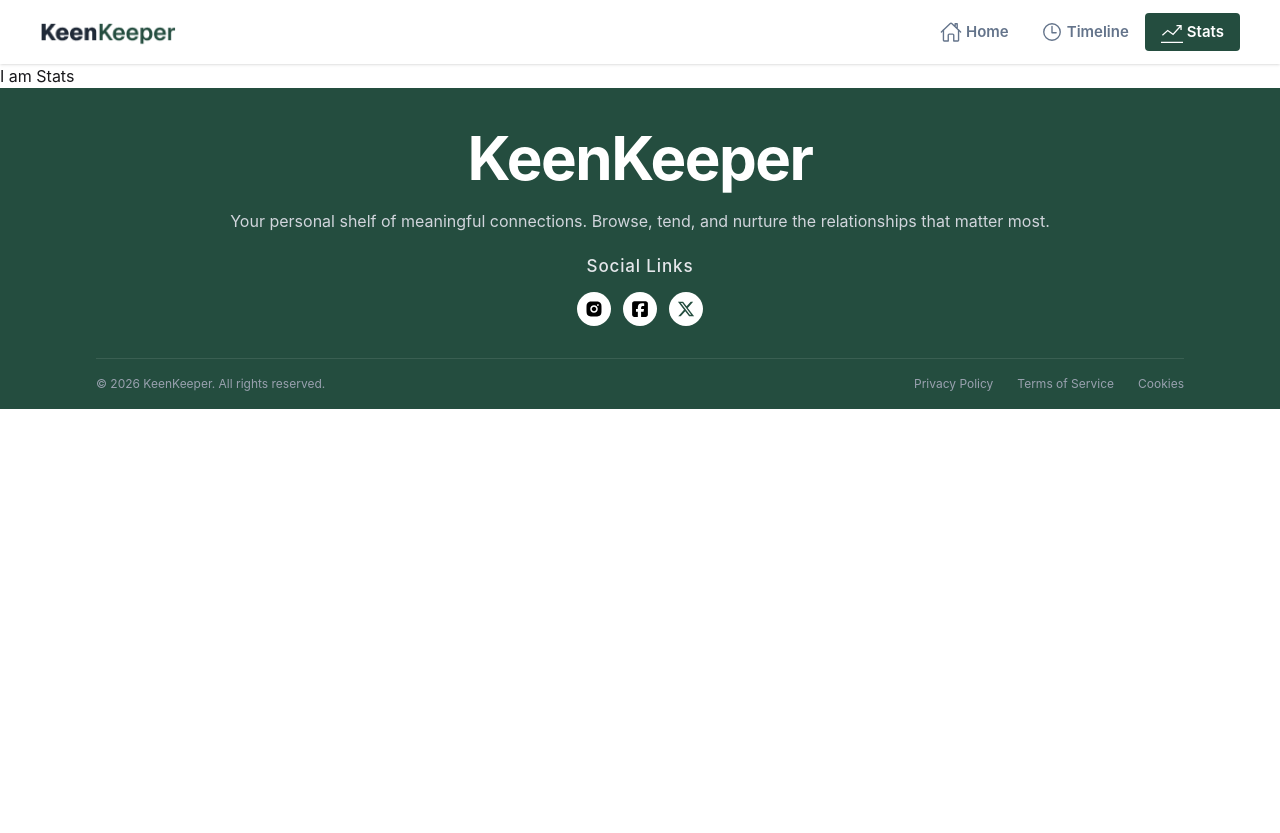
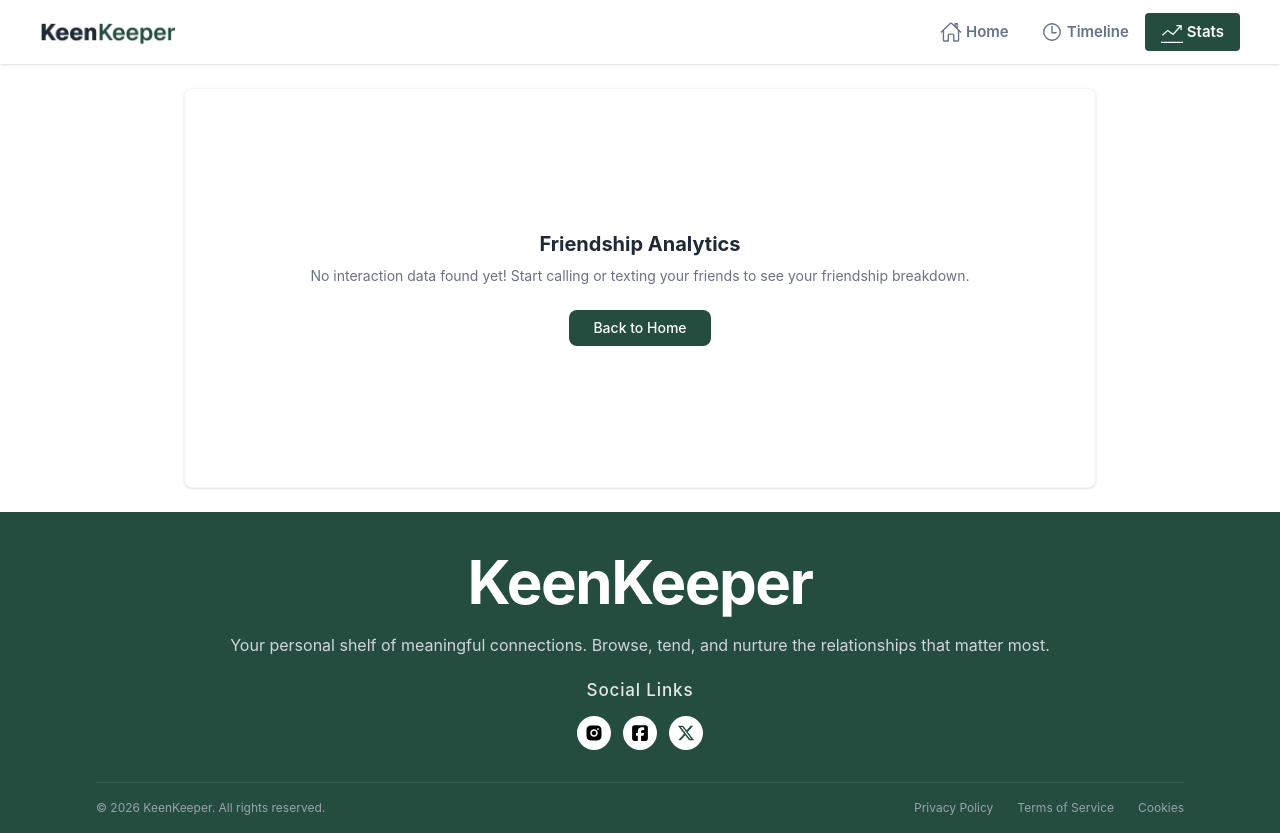
Before and after one commit to HSBHasib/PH-ASSIGNMENT-07, a React (Vite) app: page /stats in a window 1280 px wide. Before the commit the page ends 800 px from the top, so only its background shows below. Built offline with nearby package versions, Linux system fonts and the light colour scheme.

Commit message:
add fetures on stats section if friendContact emtpy then show the no data div

```diff
--- a/package.json
+++ b/package.json
@@ -15,6 +15,7 @@
     "react-dom": "^19.2.0",
     "react-icons": "^5.6.0",
     "react-router": "^7.14.0",
+    "recharts": "^3.8.1",
     "tailwindcss": "^4.2.2"
   },
   "devDependencies": {
--- /dev/null
+++ b/src/pages/Stats/PieChart.jsx
@@ -0,0 +1,41 @@
+// import { Pie, PieChart } from 'recharts';
+
+// // #region Sample data
+// const data = [
+//   { name: 'Group A', value: 400, fill: '#0088FE' },
+//   { name: 'Group B', value: 300, fill: '#00C49F' },
+//   { name: 'Group C', value: 300, fill: '#FFBB28' },
+//   { name: 'Group D', value: 200, fill: '#FF8042' },
+// ];
+
+// // #endregion
+// export default function PieChartWithPaddingAngle({ isAnimationActive = true }: { isAnimationActive?: boolean }) {
+//   return (
+//     <PieChart style={{ width: '100%', maxWidth: '500px', maxHeight: '80vh', aspectRatio: 1 }} responsive>
+//       <Pie
+//         data={data}
+//         innerRadius="80%"
+//         outerRadius="100%"
+//         // Corner radius is the rounded edge of each pie slice
+//         cornerRadius="50%"
+//         fill="#8884d8"
+//         // padding angle is the gap between each pie slice
+//         paddingAngle={5}
+//         dataKey="value"
+//         isAnimationActive={isAnimationActive}
+//       />
+//     </PieChart>
+//   );
+// }
+
+import React from 'react'
+
+const PieChart = () => {
+  return (
+    <div>
+
+    </div>
+  )
+}
+
+export default PieChart
--- a/src/pages/Stats/Stats.jsx
+++ b/src/pages/Stats/Stats.jsx
@@ -1,11 +1,60 @@
-import React from 'react'
+import React, { useContext } from 'react';
+import { FriendsContext } from '../../context/friendsDataProvider';
+import PieChartWithPaddingAngle from './PieChart';
+import { Pie, PieChart, ResponsiveContainer } from 'recharts';
+import { Link } from 'react-router';
+
 
 const Stats = () => {
+    const { friendsContactData } = useContext(FriendsContext);
+    console.log(friendsContactData);
+
+    if(friendsContactData.length === 0) {
+      return <div className="flex flex-col items-center justify-center w-3/4 mx-auto p-6 text-center">
+                <div className="bg-white border border-gray-100 min-h-[50vh] rounded-lg p-8 shadow-sm w-full flex flex-col items-center justify-center">
+
+                    <div className="space-y-2">
+                        <h2 className="text-xl font-bold text-[#1F2937]">Friendship Analytics</h2>
+                        <p className="text-gray-500 text-sm px-4">
+                            No interaction data found yet! Start calling or texting your friends to see your friendship breakdown.
+                        </p>
+                    </div>
+
+                    <Link to='/'>
+                      <button
+                          className="cursor-pointer active:scale-95 mt-6 px-6 py-2 bg-[#244D3F] text-white rounded-lg text-sm font-medium hover:bg-opacity-90 transition-all"
+                          >
+                          Back to Home
+                      </button>
+                    </Link>
+                </div>
+            </div>
+    }
+
+    const data = [
+      { name: 'Group A', value: 400, fill: '#7F37F5' },
+      { name: 'Group B', value: 300, fill: '#244D3F' },
+      { name: 'Group C', value: 300, fill: '#37A163' },
+    ];
+
   return (
     <div>
-      I am Stats
+      <PieChart style={{ width: '100%', maxWidth: '500px', maxHeight: '40vh', aspectRatio: 1 }} responsive>
+      <Pie
+        data={data}
+        innerRadius="80%"
+        outerRadius="100%"
+        // Corner radius is the rounded edge of each pie slice
+        cornerRadius="50%"
+        fill="#8884d8"
+        // padding angle is the gap between each pie slice
+        paddingAngle={5}
+        dataKey="value"
+        isAnimationActive={true}
+      />
+      </PieChart>
     </div>
-  )
-}
+  );
+};
 
-export default Stats
+export default Stats;
```
Also changed, not shown: 1 other file (tests, documents, lock files or other folders).
